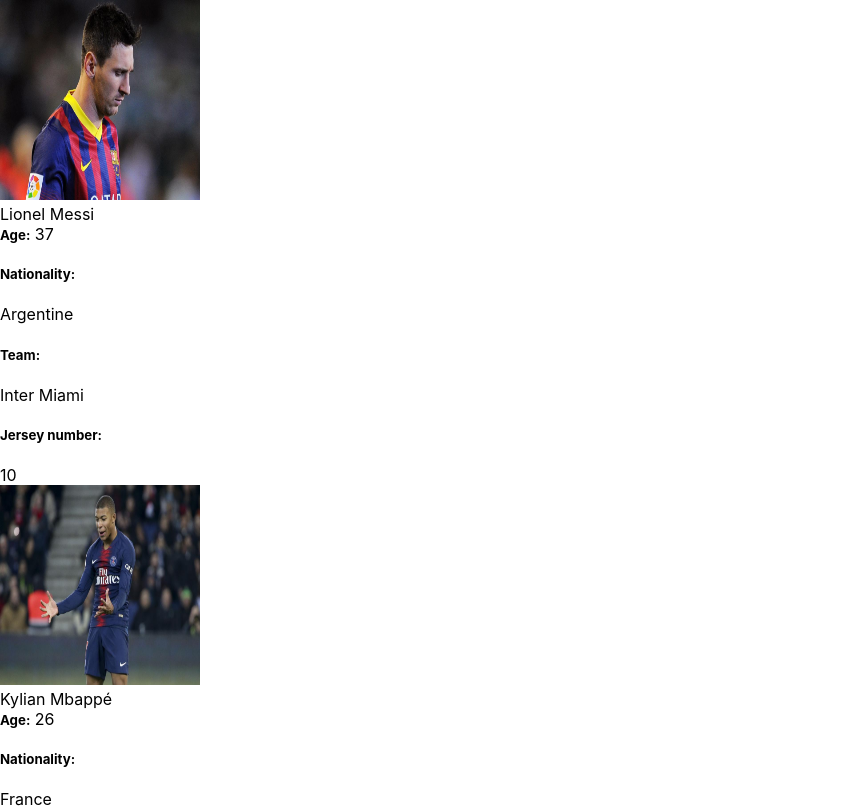
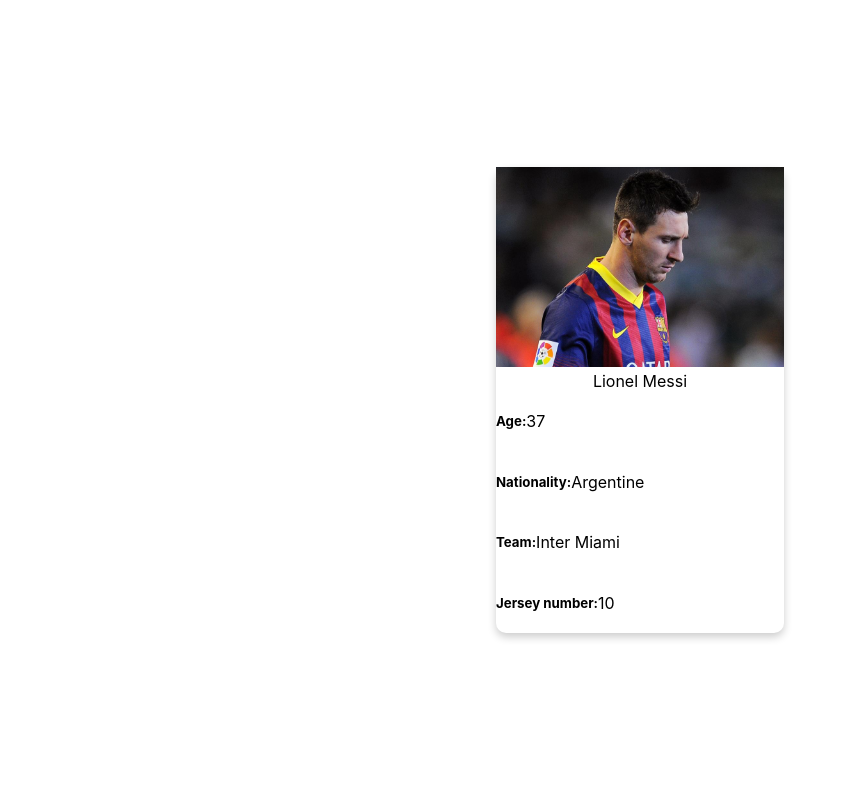
Before and after one commit to elsanaa1/PlayersReactProps, a React (Create React App) app: page / in a window 1280 px wide. Shown: the top 808 px of the page, without its empty margins (0-850 px from the left). Built offline with nearby package versions, Linux system fonts and the light colour scheme.

Commit message:
add default values-Destructuring with props

```diff
--- a/src/Player.js
+++ b/src/Player.js
@@ -1,20 +1,28 @@
 import Card from 'react-bootstrap/Card';
 import ListGroup from 'react-bootstrap/ListGroup';
-import players from './players';
 
-const Player=(props)=>{
+// default value of name ,team,age,img,nationality,jers
+const Player=({name="Mohamed Salah",team="Liverpool",age=32,img="/playersimg/salah.jpg",nationality="Egyptian",jers=11})=>{
     return (
-   <div>
-       <Card style={{ width: '18rem' }}>
-      <Card.Img variant="top" src={props.children.img} style={{width:200,height:200}} />
+   <div style={{display: 'flex', justifyContent: 'center', alignItems: 'center', height: '100vh' }}>
+     <Card style={{ width: '18rem', boxShadow:"0 4px 8px 0 rgba(0,0,0,0.2)"  ,transition: "0.3s" ,borderRadius: "10px"}}>
+      <Card.Img variant="top" src={img} style={{width:"100%",height:200}} />
       <Card.Body>
-        <Card.Title>{props.children.name}</Card.Title>
+         <Card.Title style={{textAlign:'center'}}>{name}</Card.Title>
       </Card.Body>
       <ListGroup className="list-group-flush">
-        <h5 style={{display:'inline'}}>Age:</h5> <ListGroup.Item style={{display:'inline'}}>{props.children.age}</ListGroup.Item>
-        <h5>Nationality:</h5><ListGroup.Item>{props.children.nationality}</ListGroup.Item>
-        <h5>Team:</h5>        <ListGroup.Item>{props.children.team}</ListGroup.Item>
-        <h5>Jersey number:</h5><ListGroup.Item>{props.children.jerseyNumber}</ListGroup.Item>
+      <div style={{ display: 'flex', alignItems: 'center' }}>
+            <h5 >Age: </h5> <ListGroup.Item>{age}</ListGroup.Item>
+      </div>
+       <div style={{ display: 'flex', alignItems: 'center' }}>
+           <h5>Nationality: </h5><ListGroup.Item> {nationality}</ListGroup.Item>
+        </div>
+        <div style={{ display: 'flex', alignItems: 'center' }}>
+           <h5>Team: </h5> <ListGroup.Item>{team}</ListGroup.Item>
+        </div>
+        <div style={{ display: 'flex', alignItems: 'center' }}>
+           <h5>Jersey number: </h5><ListGroup.Item>{jers}</ListGroup.Item>
+        </div>
       </ListGroup>
 
       </Card>
--- a/src/PlayersList.js
+++ b/src/PlayersList.js
@@ -3,7 +3,7 @@ import Player from "./Player";
 const PlayerList=()=>{
        return (
         <div>
-        {players.map( (e)=>{return (<Player >{e}</Player>)}  )}
+   {players.map( (e)=>{ return(<Player name={e.name} team={e.team} nationality={e.nationality} jers={e.jerseyNumber} age={e.age} img={e.img} />)}  )}
         </div>
        )
 }
```
